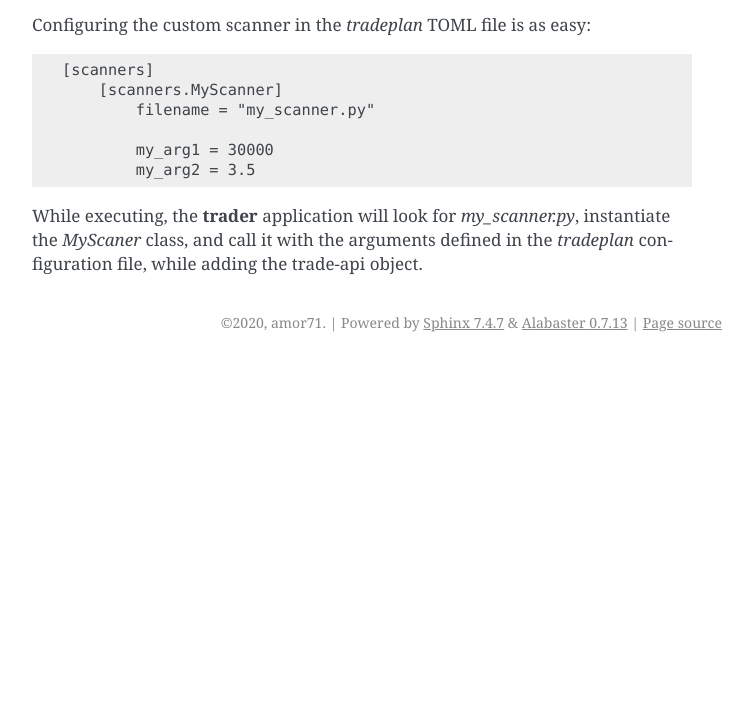
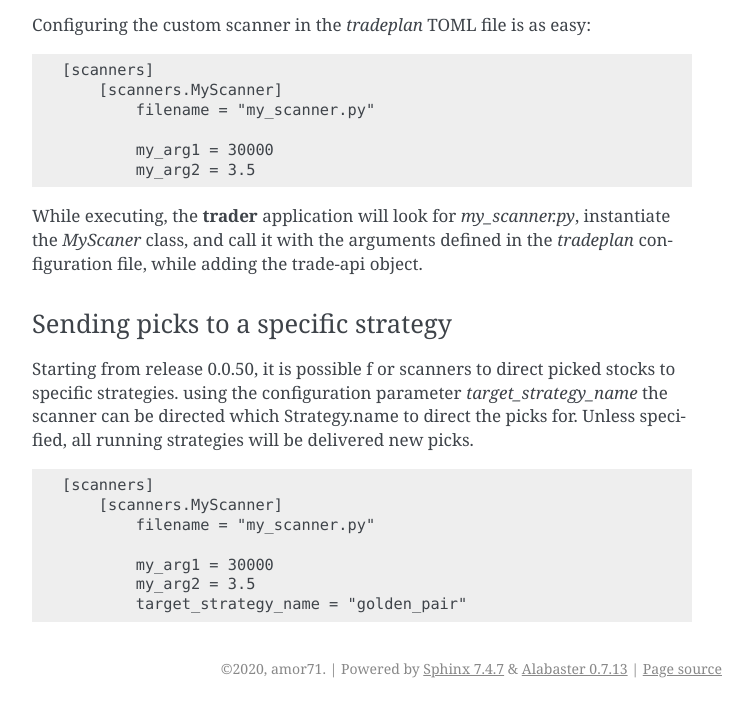
Before and after one commit to amor71/LiuAlgoTrader, a Sphinx documentation site: the page built from docs/source/Scanners.rst, in a window 1280 px wide and 900 px high, scrolled down 1193 px, cut to the strip 192-900 px from the top of the window. Shown: the whole strip, without its empty margins (388-1141 px from the left). Built offline with Sphinx 7.4.7, drawn with Linux system fonts in a browser that asks for light colours; before the commit the page ends 1747 px from its top, so only the background shows below that; some of the changed text lies outside the part shown.

Commit message:
add documentation on directing data to strategies

```diff
--- a/docs/source/Scanners.rst
+++ b/docs/source/Scanners.rst
@@ -80,3 +80,24 @@
 While executing, the **trader** application will look for *my_scanner.py*,
 instantiate the `MyScaner` class, and call it with the arguments defined
 in the `tradeplan` configuration file, while adding the trade-api object.
+
+Sending picks to a specific strategy
+^^^^^^^^^^^^^^^^^^^^^^^^^^^^^^^^^^^^
+
+Starting from release 0.0.50, it is possible f
+or scanners to direct picked stocks to specific
+strategies. using the configuration parameter
+`target_strategy_name` the scanner can be
+directed which Strategy.name to direct the picks
+for. Unless specified, all running strategies
+will be delivered new picks.
+
+.. code-block:: none
+
+    [scanners]
+        [scanners.MyScanner]
+            filename = "my_scanner.py"
+
+            my_arg1 = 30000
+            my_arg2 = 3.5
+            target_strategy_name = "golden_pair"
```
